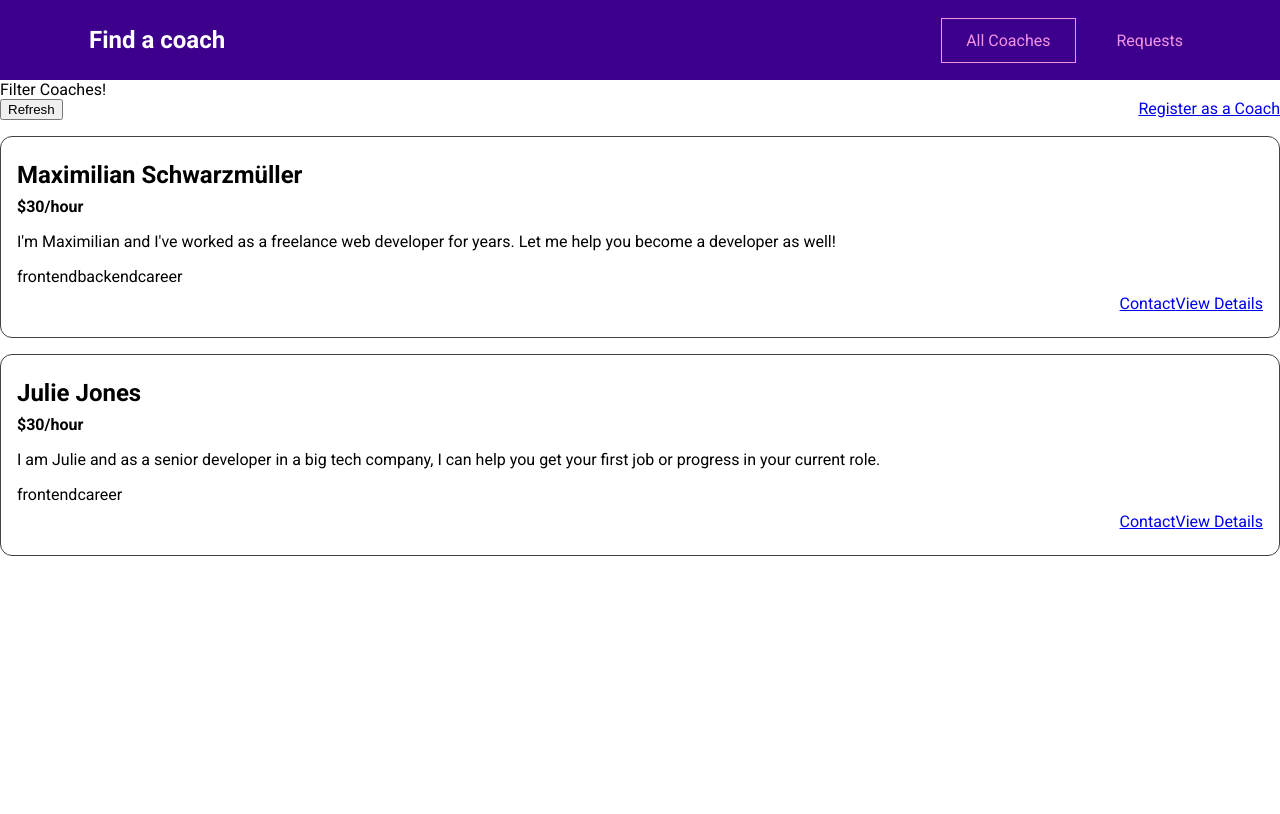
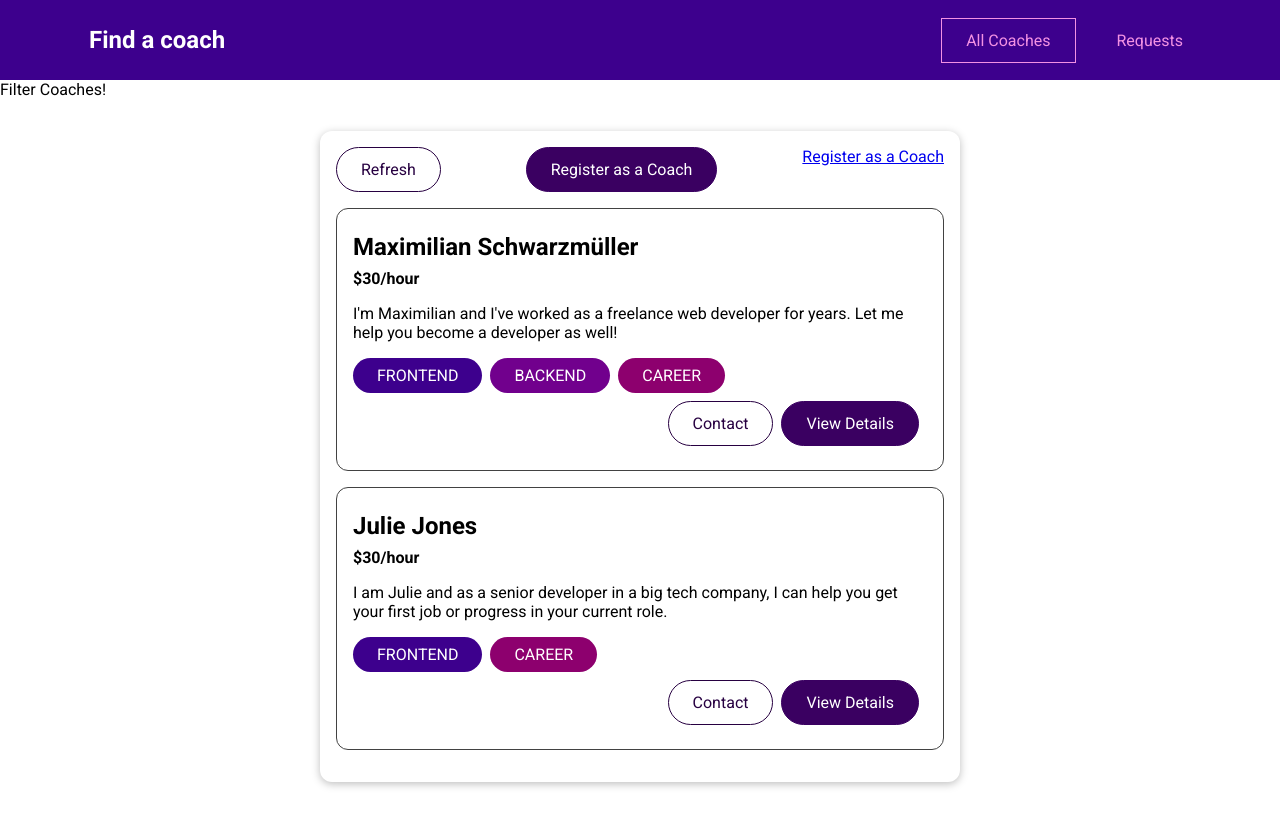
Before and after one commit to karimsamir/vuejs_tutorial, a Vue app: page /coaches in a window 1280 px wide. Built offline with nearby package versions, Linux system fonts and the light colour scheme.

Commit message:
244. Adding a Couple of Base Components (Base Card, Base Button, Base Badge)

```diff
--- a/src/components/coaches/CoachItem.vue
+++ b/src/components/coaches/CoachItem.vue
@@ -4,17 +4,17 @@
         <h4>${{ rate }}/hour</h4>
         <p>{{ description }}</p>
         <div>
-            <span v-for="area in areas" :key="area">
-                {{ area }}
-            </span>
+            <base-badge v-for="area in areas" :key="area" :title="area" :type="area">
+            </base-badge>
         </div>
         <div class="actions">
-            <router-link :to="coachContactLink">
+
+            <base-button :to="coachContactLink" link mode="outline">
                 Contact
-            </router-link>
-            <router-link :to="coachDetailsLink">
+            </base-button>
+            <base-button :to="coachDetailsLink" link>
                 View Details
-            </router-link>
+            </base-button>
         </div>
     </li>
 </template>
--- /dev/null
+++ b/src/components/ui/BaseBadge.vue
@@ -0,0 +1,43 @@
+<template>
+    <span class="badge" :class="type">
+        {{ text }}
+    </span>
+</template>
+
+<script>
+export default {
+    name: 'BaseBadge',
+    props: ['title', 'type'],
+    computed: {
+        text() {
+            return this.title.toUpperCase();
+        },
+    }
+};
+</script>
+
+<style scoped>
+.badge {
+    background-color: #ccc;
+    color: #252525;
+    border-radius: 30px;
+    padding: 0.5rem 1.5rem;
+    display: inline-block;
+    margin-right: 0.5rem;
+}
+
+.frontend {
+    background-color: #3d008d;
+    color: white;
+}
+
+.backend {
+    background-color: #71008d;
+    color: white;
+}
+
+.career {
+    background-color: #8d006e;
+    color: white;
+}
+</style>
--- /dev/null
+++ b/src/components/ui/BaseButton.vue
@@ -0,0 +1,75 @@
+<template>
+    <button v-if="!link" :class="mode">
+        <slot></slot>
+    </button>
+    <router-link v-else :to="to" :class="mode">
+        <slot></slot>
+    </router-link>
+</template>
+
+<script>
+export default {
+    name: 'BaseButton',
+    props: {
+        link: {
+            type: Boolean,
+            required: false,
+            default: false,
+        },
+        to: {
+            type: String,
+            required: false,
+            default: '/',
+        },
+        mode: {
+            type: String,
+            required: false,
+            default: null,
+        },
+    },
+}
+</script>
+
+
+<style scoped>
+button,
+a {
+    text-decoration: none;
+    padding: 0.75rem 1.5rem;
+    font: inherit;
+    background-color: #3a0061;
+    border: 1px solid #3a0061;
+    color: white;
+    cursor: pointer;
+    border-radius: 30px;
+    margin-right: 0.5rem;
+    display: inline-block;
+}
+
+a:hover,
+a:active,
+button:hover,
+button:active {
+    background-color: #270041;
+    border-color: #270041;
+}
+
+.flat {
+    background-color: transparent;
+    color: #3a0061;
+    border: none;
+}
+
+.outline {
+    background-color: transparent;
+    border-color: #270041;
+    color: #270041;
+}
+
+.flat:hover,
+.flat:active,
+.outline:hover,
+.outline:active {
+    background-color: #edd2ff;
+}
+</style>
--- /dev/null
+++ b/src/components/ui/BaseCard.vue
@@ -0,0 +1,15 @@
+<template>
+    <div class="card">
+        <slot></slot>
+    </div>
+</template>
+
+<style scoped>
+.card {
+    border-radius: 12px;
+    box-shadow: 0 2px 8px rgba(0, 0, 0, 0.26);
+    padding: 1rem;
+    margin: 2rem auto;
+    max-width: 40rem;
+}
+</style>
--- a/src/pages/coaches/CoachesList.vue
+++ b/src/pages/coaches/CoachesList.vue
@@ -3,8 +3,11 @@
         Filter Coaches!
     </section>
     <section>
+        <base-card>
+
             <div class="controls">
-            <button>Refresh</button>
+                <base-button mode="outline">Refresh</base-button>
+                <base-button to="/register" link>Register as a Coach</base-button>
                 <router-link to="/register">Register as a Coach</router-link>
             </div>
             <ul v-if="hasCoaches">
@@ -14,12 +17,14 @@
                 <p>Hourly Rate: ${{ coach.hourlyRate }}</p>
                 <router-link :to="`/coaches/${coach.id}`">View Details</router-link>
             </li> -->
-            <coach-item v-for="coach in filteredCoaches" :key="coach.id" :id="coach.id" :first-name="coach.firstName"
-                :last-name="coach.lastName" :description="coach.description" :rate="coach.hourlyRate"
-                :areas="coach.areas">
+                <coach-item v-for="coach in filteredCoaches" :key="coach.id" :id="coach.id"
+                    :first-name="coach.firstName" :last-name="coach.lastName" :description="coach.description"
+                    :rate="coach.hourlyRate" :areas="coach.areas">
                 </coach-item>
+
             </ul>
             <h3 v-else>No coaches found. Maybe you should be the first one!</h3>
+        </base-card>
     </section>
 </template>
 
```
Also changed, not shown: src/main.js (+9 -0 lines). Lines whose indentation alone changed are shown as unchanged.
